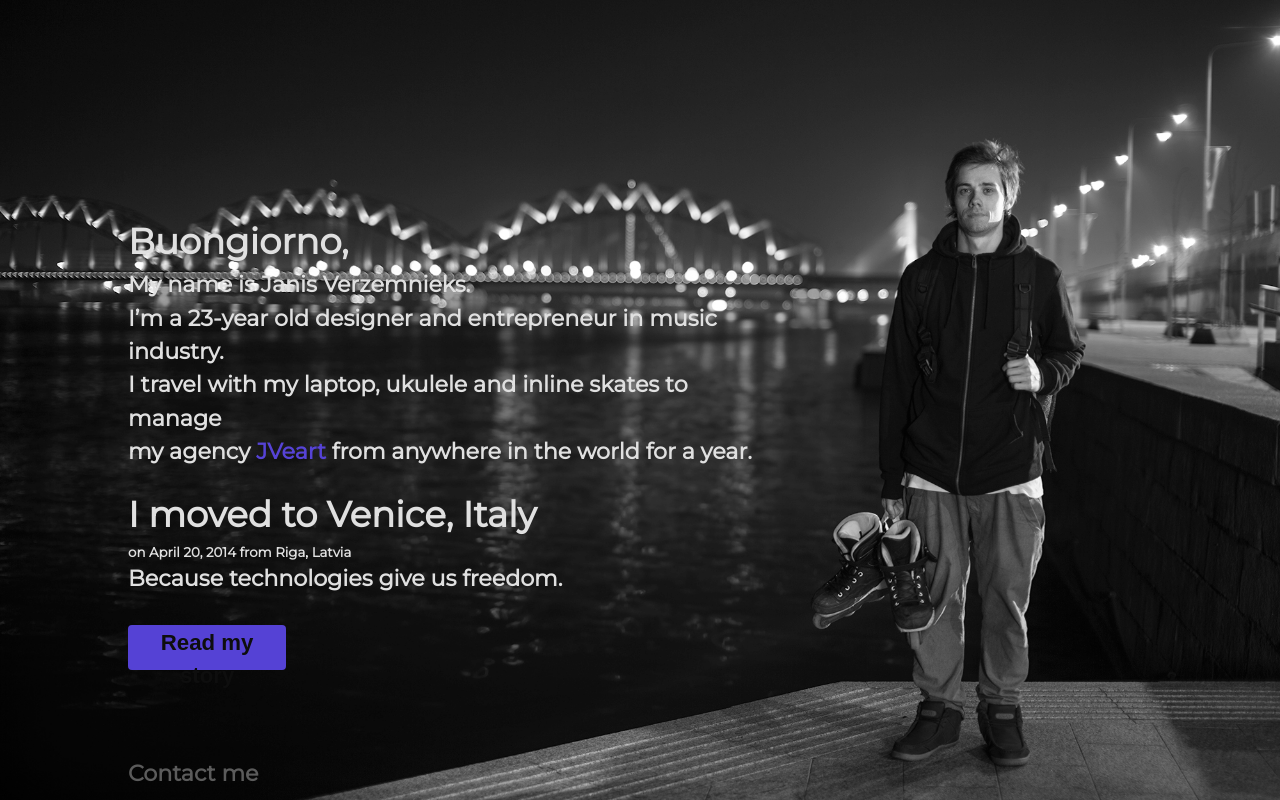
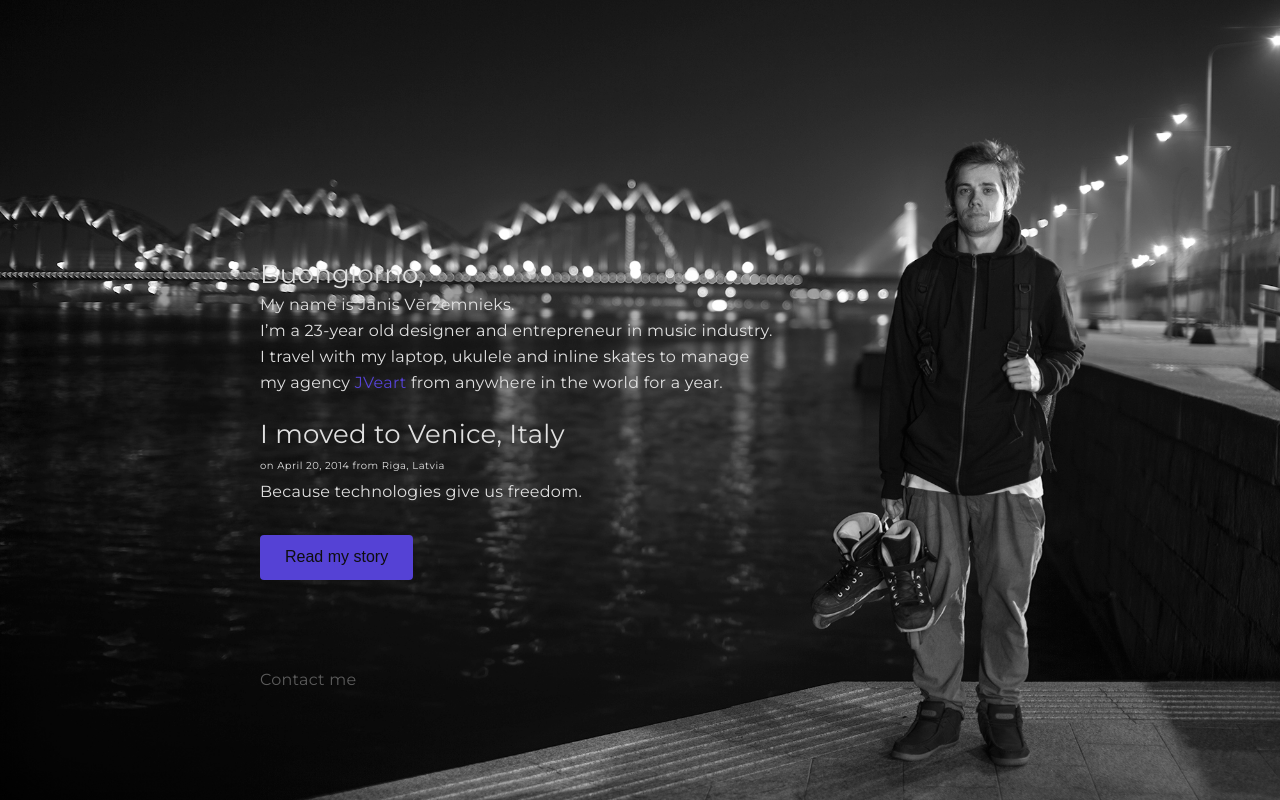
Before and after one commit to JVeart/freedom_backpack, a PHP site: page / in a window 1280 px wide. Run offline with PHP 8.4, Linux system fonts and the light colour scheme; some libraries are stand-ins or nearby versions.

Commit message:
some cleanup

```diff
--- a/content.php
+++ b/content.php
@@ -1,31 +1,31 @@
 
-<div class="wrap">
-	<div class="Text1">
+<section id="home">
+	<div class="wrap">
 		<h1>
 			Buongiorno,
 		</h1>
-		<h2>
-			My name is Janis Verzemnieks.<br>
+		<p>
+			My name is Jānis Vērzemnieks.<br>
 			I’m a 23-year old designer and entrepreneur in music industry.<br>
 			I travel with my laptop, ukulele and inline skates to manage<br>
-			my agency <a href="http://www.jveart.com/">JVeart</a> from anywhere in the world for a year.<br>
-		</h2>
+			my agency <a target="_blank" href="http://www.jveart.com/">JVeart</a> from anywhere in the world for a year.
+		</p>
 		<h1>
 			I moved to Venice, Italy
 		</h1>
 		<h3>
 			on April 20, 2014 from Riga, Latvia
 		</h3>
-		<h2>
+		<p>
 			Because technologies give us freedom.
-		</h2>
-		<button class="button-read" onclick="JavaScript:alert('Well done!')">
-			<h4>
-				Read my story
-			</h4>
+		</p>
+		<button class="button_read">
+			Read my story
 		</button>
-		<h5>
-			Contact me
-		</h5>
+		<div>
+			<a class="mail_link" href="mailto:hello@jveart.com">
+				Contact me
+			</a>
+		</div>
 	</div>
-</div>
+</section>
--- a/css/style.css
+++ b/css/style.css
@@ -1,83 +1,85 @@
-
-html{
-    background:url('/img/Main_image-GIF.jpg') no-repeat center center;
-	font-family: 'Montserrat', sans-serif; font-weight: lighter;
-    min-height:100%;
-    background-size:cover;
+@font-face
+{
+	font-family: 'montserrat';
+    src: url('fonts/montserrat-regular-webfont.eot');
+    src: url('fonts/montserrat-regular-webfont.eot?#iefix') format('embedded-opentype'),
+         url('fonts/montserrat-regular-webfont.woff') format('woff'),
+         url('fonts/montserrat-regular-webfont.ttf') format('truetype'),
+         url('fonts/montserrat-regular-webfont.svg#montserrat') format('svg');
+    font-weight: normal;
+    font-style: normal;
 }
 
+html
+{
+	font-family: 'montserrat', sans-serif;
+    min-height: 100%;
+}
 body
 {
-    min-height:100%;
+    min-height: 100%;
+}
+a
+{
+	text-decoration: none;
+	color: #5643D6;
+}
+#home
+{
+	background-image: url('/img/home_bg.jpg');
+	background-repeat: no-repeat;
+	background-position: center center;
+	background-size: cover;
+	height: 100%;
+}
+#home .wrap
+{
+	margin: 0 auto;
+	width: 760px;
+	padding-top: 20%;
 }
 
-h1
+#home h1
 {
-	margin:0px;
-	font-size:26.67pt;
-        line-height:150%;
-	color:#E0E0E0;
+	font-size: 26px;
+    line-height: 1.4em;
+	letter-spacing: 0.25px;
+	color: #E0E0E0;
+	font-weight: normal;
 }
-
-h2
+#home p
 {
-	font-size:16.67pt;
-        line-height:150%;
-	color:#E0E0E0;
-	margin:0px;
-	margin-bottom:20px;
+	font-size: 16px;
+    line-height: 26px;
+	letter-spacing: 0.25px;
+	color: #E0E0E0;
+	margin-bottom: 20px;
 }
-
-h3
+#home h3
 {
-	font-size:10pt;
-        line-height:150%;
-	color:#E0E0E0;
-	margin:0px;
+	font-size: 10px;
+    line-height: 26px;
+	letter-spacing: 0.5px;
+	color: #E0E0E0;
+	font-weight: normal;
 }
-
-h4
+#home .button_read
 {
-	font-size:16.67pt;
-        line-height:150%;
-	color:#0E0E0E;
-	margin:0px;
+    background-color: #5542D5;
+    border-radius: 4px;
+    border-style: none;
+    color: #0E0E0E;
+    font-size: 16px;
+    height: 45px;
+    line-height: 20px;
+    margin-bottom: 90px;
+    margin-top: 10px;
+    padding: 0 25px;
 }
-
-h5
+#home a.mail_link
 {
-	font-size:16.67pt;
-        line-height:120%;
-	color:#5B5B5B;
-	margin:0px;
+	font-size: 16px;
+    line-height: 20px;
+	letter-spacing: 0.25px;
+	color: #5B5B5B;
 }
-
-a
-{
-	text-decoration:none;
-	color:#5643D6;
-}
-
-.wrap
-{
-	padding-left:9.5%;
-	padding-right:9.5%;
-	margin-top:17%;
-	width:50%;
-	height:400px;
-	size:20px;
-}
-
-.button-read
-{
-	margin-top:10px;
-        margin-bottom:90px;
-	font-size:10pt;
-	color:#0E0E0E;
-	background-color:#5542D5;
-	height:45px;
-	width:25%;
-	border-style:none;
-	border-radius:4px;
-	text-align:center;
-}
--- a/header.php
+++ b/header.php
@@ -15,6 +15,7 @@
 
         <title>title</title>
 
+		<link type="text/css" rel="stylesheet" href="/css/reset.css" />
         <link type="text/css" rel="stylesheet" href="/css/style.css?<?php echo ver; ?>" />
         <link href='http://fonts.googleapis.com/css?family=Montserrat' rel='stylesheet' type='text/css'>
 
```
Also changed, not shown: img/home_bg.jpg (renamed from img/Main_image-GIF.jpg).
